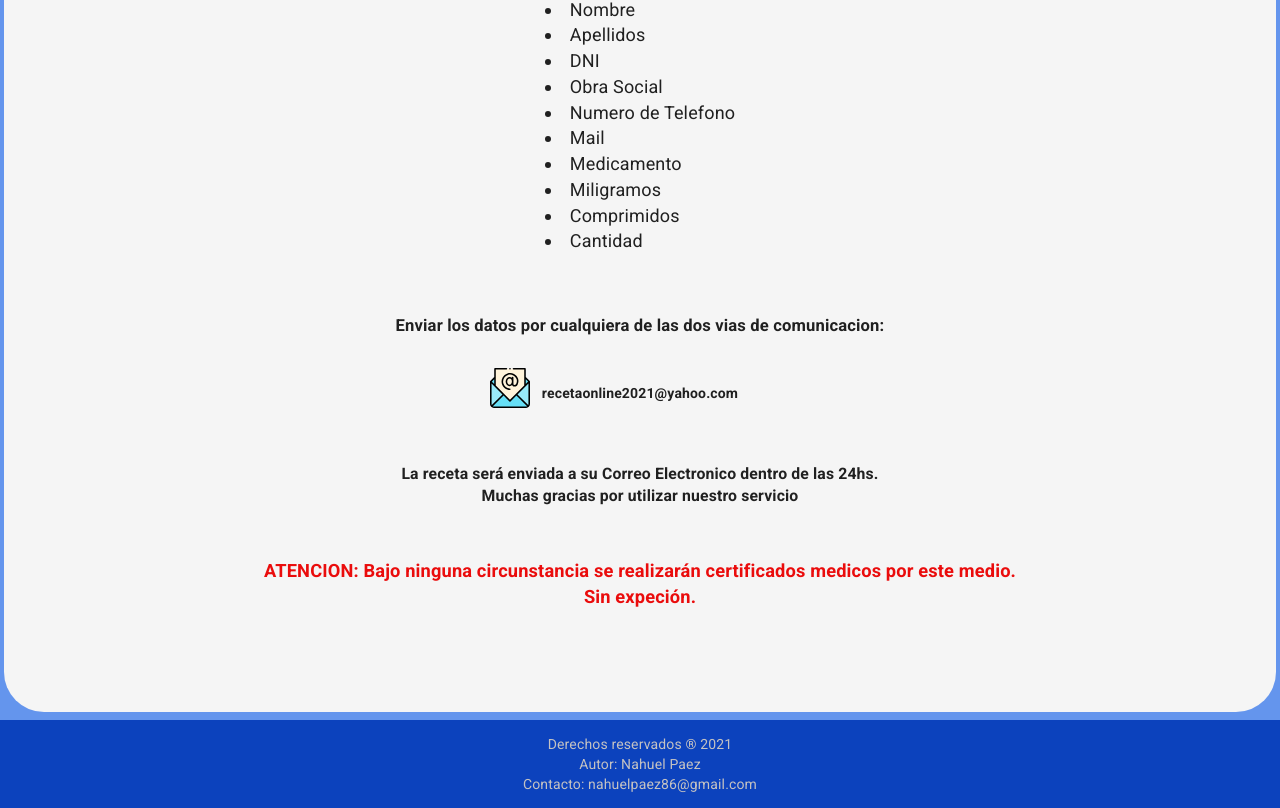
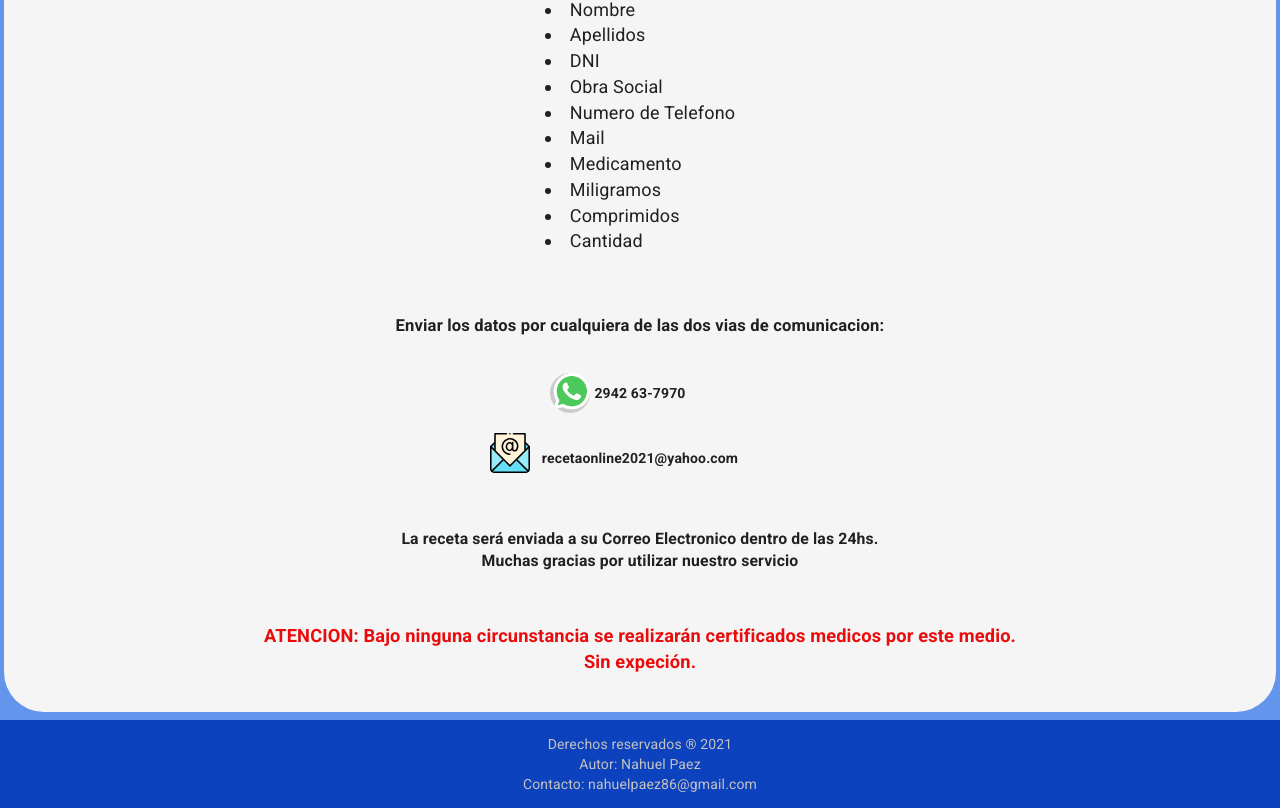
Before and after one commit to nahuelpaez86/WebRecetas, a React (Create React App) app: page /requerimientos in a window 1280 px wide. Shown: the part 552-1360 px from the top of the page. Built offline with nearby package versions, Linux system fonts and the light colour scheme; a web font is replaced by a local one.

Commit message:
agrego num de telefono provisorio

```diff
--- a/src/Componentes/Requerimientos/index.js
+++ b/src/Componentes/Requerimientos/index.js
@@ -123,8 +123,8 @@ const Requerimientos= () => {
                           <h5>Enviar los datos por cualquiera de las dos vias de comunicacion:</h5>
                         </Grid>
                         <Grid item xs={12} >
-                        {/*<img src={wpp} className={classes.imgWpp}/>
-                          <p> <b>2942-232323</b></p> */}
+                        <img src={wpp} className={classes.imgWpp}/>
+                          <p> <b>2942 63-7970</b></p>
 
                           <img src={mail} className={classes.imgMail}/>
                           <p><b>recetaonline2021@yahoo.com</b></p>
```
